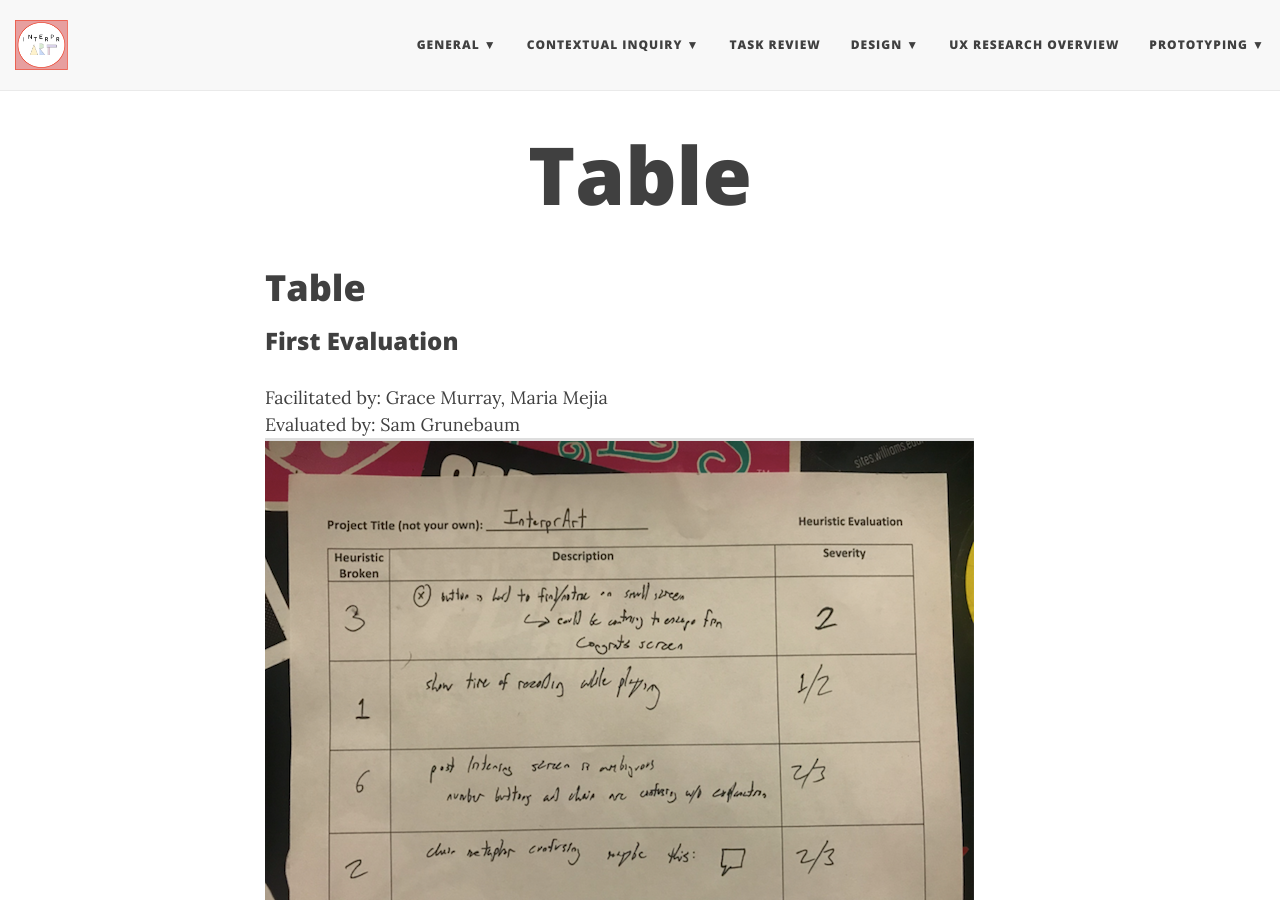
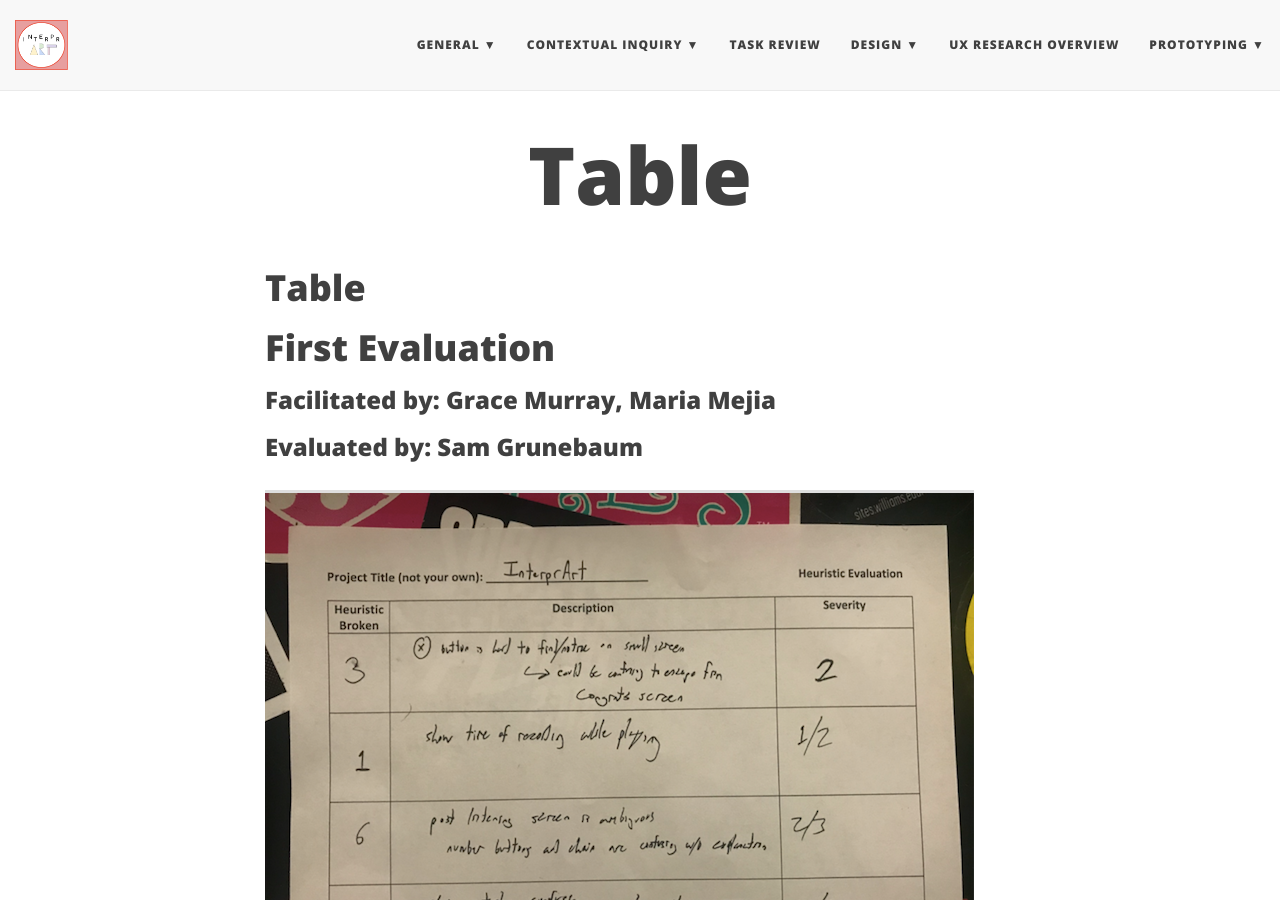
Before and after one commit to mc-mejia/HCIGroupProject, a Jekyll site: the page built from heuristics.md, in a window 1280 px wide and 900 px high. Built offline with Jekyll 4.4.1, drawn with Linux system fonts in a browser that asks for light colours; nearby versions of some CDN libraries; our own code applies the rules of GitHub Pages for plain Markdown files.

```diff
--- a/heuristics.md
+++ b/heuristics.md
@@ -1,11 +1,11 @@
 # Table
 
-### First Evaluation
-Facilitated by: Grace Murray, Maria Mejia
-Evaluated by: Sam Grunebaum
+# First Evaluation
+### Facilitated by: Grace Murray, Maria Mejia
+### Evaluated by: Sam Grunebaum
 ![Heuristic Evluation 1](/img/hEval1.png)
 
-### Second Evaluation
-Facilitated by: Abby
-Evaluated by: Casey Pelz
+# Second Evaluation
+### Facilitated by: Abby
+### Evaluated by: Casey Pelz
 ![Heuristic Evluation 2](/img/hEval2.png)
```
